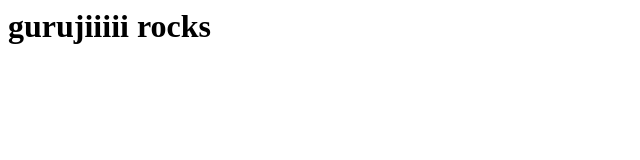
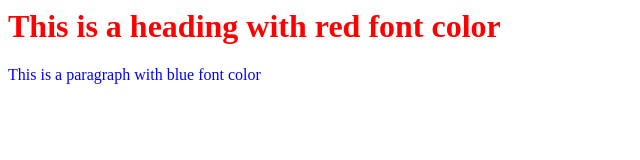
Before and after one commit to Aniket-sun/aniket, a plain HTML site: page index.html in a window 1280 px wide. Shown: the whole page, without its empty margins (0-640 px from the left). Drawn offline with Linux system fonts and the light colour scheme.

Commit message:
version 7

```diff
--- a/index.html
+++ b/index.html
@@ -1,6 +1,7 @@
 <html>
 	<body>
-		<h1> gurujiiiii rocks<h1>
+		<h1 style="color: red;">This is a heading with red font color</h1>
+    <p style="color: blue;">This is a paragraph with blue font color</p>
 
 	</body>
 </html>
```
